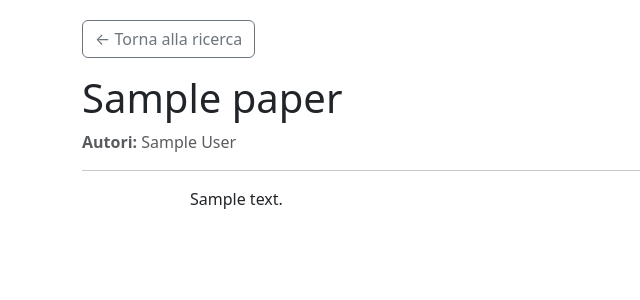
After one commit to SilContemori/Homework-5-new, a Flask app: template templates/paper.html in a window 1280 px wide. The commit adds this page. Shown: the top 300 px of the page, without its empty margins (0-640 px from the left). Run offline with Flask 3, Linux system fonts and the light colour scheme; the template is opened without the code that fills it: most values are stand-ins (such as "Sample title", 1, 10 or a date in 2020); parts of the project's set-up code (start-up, migrations or seed data) failed here and were passed over.

Commit message:
gestione tabelle aggiustata, con aggiunta di un bottone che rimanda al paper che contiene la tabella. Ancora dasistemare l'estetica del tutto.

```diff
--- a/app.py
+++ b/app.py
@@ -9,7 +9,7 @@ urllib3.disable_warnings(urllib3.exceptions.InsecureRequestWarning)
 es = Elasticsearch(
     config.HOST_ELASTIC,
     basic_auth=("elastic", config.PASSWORD_ELASTC),
-    verify_certs=False  # Necessario perché siamo in locale senza certificati veri
+    verify_certs=False
 )
 
 @app.route('/')
@@ -19,7 +19,7 @@ def index():
 @app.route('/search')
 def search():
     query = request.args.get('q')
-    category = request.args.get('category', 'papers') # Default: papers
+    category = request.args.get('category', 'papers')
 
     if not query:
         return render_template('index.html')
@@ -50,5 +50,12 @@ def search():
 
     return render_template('results.html', hits=hits, category=category, query=query)
 
+@app.route('/paper/<paper_id>')
+def view_paper(paper_id):
+    """Mostra l'HTML completo del paper"""
+    res = es.get(index="papers_index", id=paper_id)
+    paper = res['_source']
+    return render_template('paper.html', paper=paper)
+
 if __name__ == '__main__':
     app.run(debug=True, port=5000)
--- a/extractor/table_context_extractor.py
+++ b/extractor/table_context_extractor.py
@@ -67,6 +67,7 @@ def extract_detailed_tables(json_file):
             # Salviamo il pacchetto completo richiesto dal Punto 4
             table_data = {
                 "paper_id": paper_id,
+                "paper_title": paper.get('title', ''),  # Titolo del paper
                 "table_index": i,
                 "caption": caption,
                 "body": body,
--- a/indexer/elastic_indexer.py
+++ b/indexer/elastic_indexer.py
@@ -1,9 +1,11 @@
 import json
 from elasticsearch import Elasticsearch, helpers
 from loguru import logger
-
+import urllib3
 from config import config
 
+# Disabilita warning SSL (solo in locale)
+urllib3.disable_warnings(urllib3.exceptions.InsecureRequestWarning)
 
 class DocumentIndexer:
     def __init__(self):
--- a/indexer/index_advanced_tables.py
+++ b/indexer/index_advanced_tables.py
@@ -35,7 +35,9 @@ class TablesIndexer:
             "mappings": {
                 "properties": {
                     "paper_id": {"type": "keyword"},
+                    "paper_title": {"type": "text", "analyzer": "standard"},
                     "table_id": {"type": "keyword"},
+                    "table_number": {"type": "integer"},
                     "caption": {"type": "text", "analyzer": "standard"},
                     "body": {"type": "text", "analyzer": "standard"},
                     "mentions": {"type": "text", "analyzer": "standard"},
@@ -66,7 +68,9 @@ class TablesIndexer:
                 "_id": f"{table['paper_id']}_table_{table['table_index']}",
                 "_source": {
                     "paper_id": table["paper_id"],
+                    "paper_title": table.get("paper_title", ""),
                     "table_id": f"table_{table['table_index']}",
+                    "table_number": table['table_index'] + 1,
                     "caption": table.get("caption", ""),
                     "body": table.get("body", ""),
                     "mentions": table.get("mentions", []),
--- a/main.py
+++ b/main.py
@@ -1,5 +1,5 @@
 import json
-from config import QUERY
+from config import config
 from corpus_builder.downloader import CorpusDownloader
 from corpus_builder.source.arxiv import ArxivSource
 
@@ -7,7 +7,7 @@ if __name__ == "__main__":
     source = ArxivSource()
     downloader = CorpusDownloader(source)
 
-    corpus = downloader.build(QUERY)
+    corpus = downloader.build(config.QUERY)
 
     with open("corpus.json", "w", encoding="utf-8") as f:
         json.dump([paper.__dict__ for paper in corpus],
--- /dev/null
+++ b/templates/paper.html
@@ -0,0 +1,22 @@
+<!DOCTYPE html>
+<html>
+<head>
+    <title>{{ paper.title }}</title>
+    <link rel="stylesheet" href="https://cdn.jsdelivr.net/npm/bootstrap@5.3.0/dist/css/bootstrap.min.css">
+    <style>
+        body { padding: 20px; }
+        .paper-content { max-width: 900px; margin: 0 auto; }
+    </style>
+</head>
+<body>
+    <div class="container">
+        <a href="/" class="btn btn-outline-secondary mb-3">← Torna alla ricerca</a>
+        <h1>{{ paper.title }}</h1>
+        <p class="text-muted"><strong>Autori:</strong> {{ paper.authors }}</p>
+        <hr>
+        <div class="paper-content">
+            {{ paper.html_content|safe }}
+        </div>
+    </div>
+</body>
+</html>
```
Also changed, not shown: corpus_builder/source/arxiv.py (+39 -1 lines), templates/results.html (+11 -4 lines).
